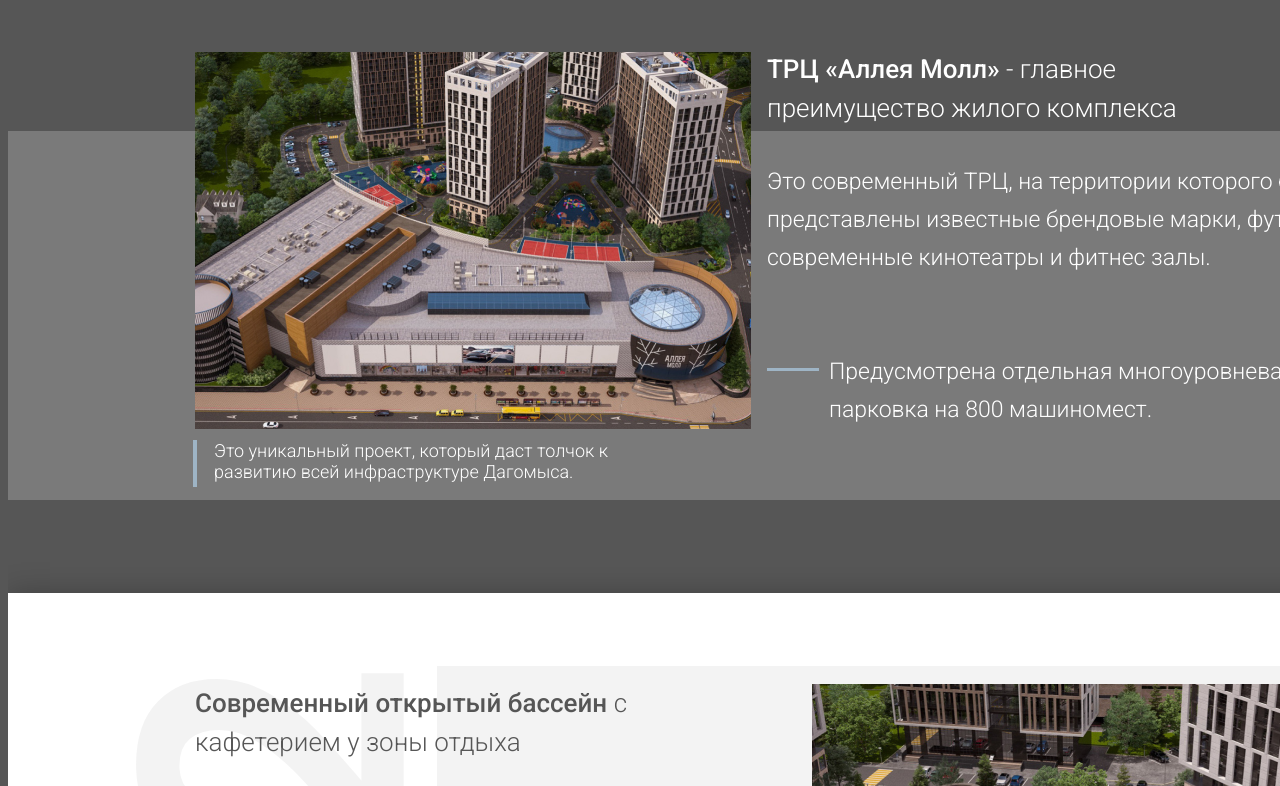
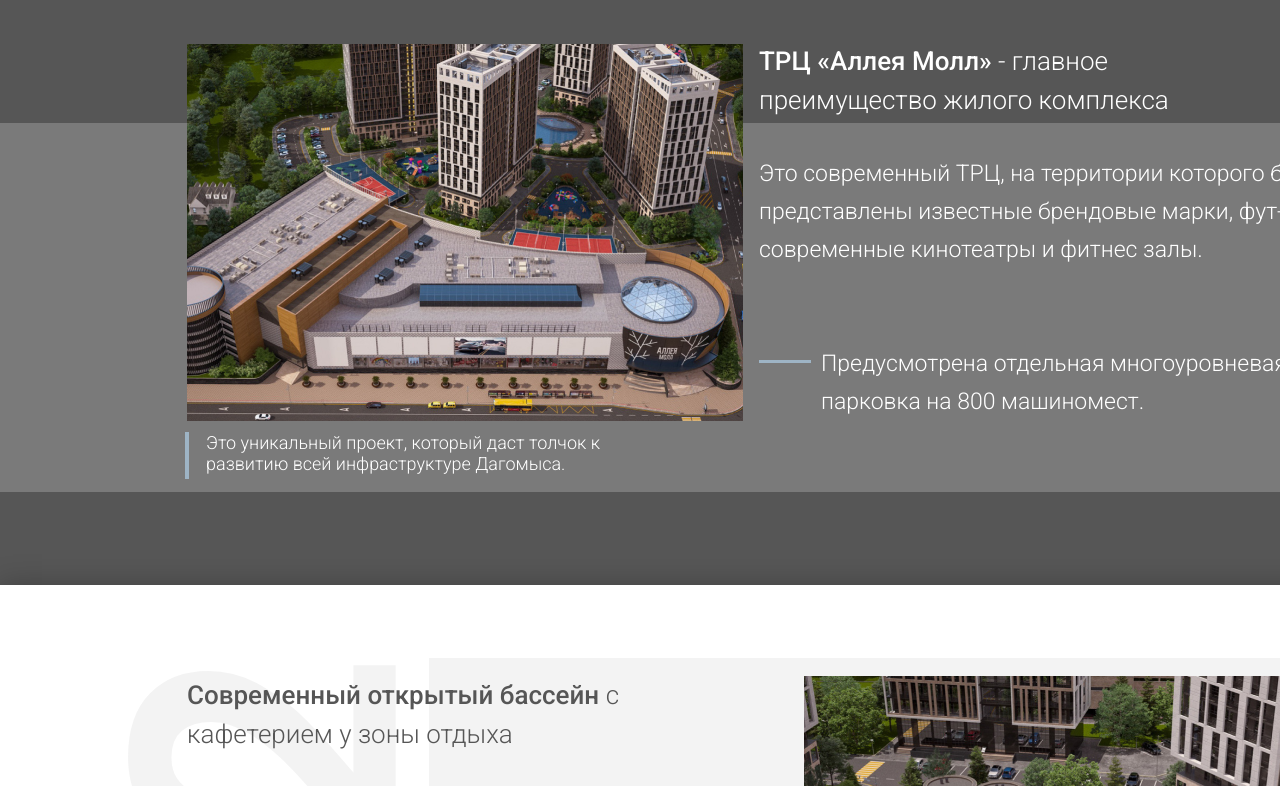
Before and after one commit to DoraFun/ParkAlley, a plain HTML site: page wtf.html in a window 1280 px wide. Shown: the part 755-1541 px from the top of the page. Drawn offline with Linux system fonts and the light colour scheme; a web font is replaced by a local one.

Commit message:
fixed: html padding

```diff
--- a/main.css
+++ b/main.css
@@ -4,6 +4,20 @@
     background-color: #565656;
 
 }
+
+html, body, div, span, applet, object, iframe, h1, h2, h3, h4, h5, h6, p, blockquote, pre, a, abbr, acronym, address, big, cite, code, del, dfn, em, img, ins, kbd, q, s, samp, small, strike, strong, sub, sup, tt, var, b, u, i, center, dl, dt, dd, ol, ul, li, fieldset, form, label, legend, table, caption, tbody, tfoot, thead, tr, th, td, article, aside, canvas, details, embed, figure, figcaption, footer, header, hgroup, menu, nav, output, ruby, section, summary, time, mark, audio, video, input, textarea {
+  margin: 0px;
+  padding: 0px;
+  border: 0px;
+  font-style: inherit;
+  font-variant: inherit;
+  font-stretch: inherit;
+  line-height: inherit;
+  font-family: inherit;
+  font-size: 100%;
+  vertical-align: baseline;
+}
+
 .osnova {
 
   align-items: flex-end;
```
